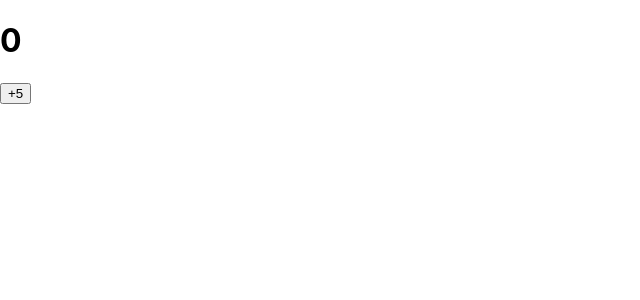
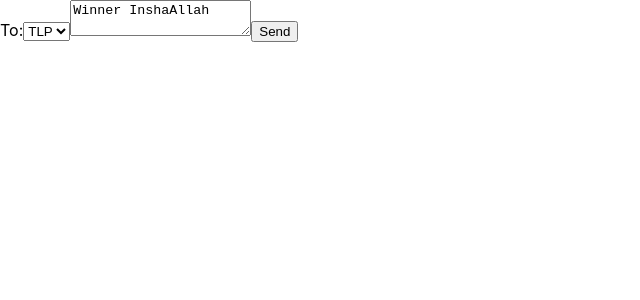
Before and after one commit to AhmedAliEngg/StateChange-ReactJs, a React (Create React App) app: page / in a window 1280 px wide. Shown: the top 300 px of the page, without its empty margins (0-640 px from the left). Built offline with nearby package versions, Linux system fonts and the light colour scheme.

Commit message:
how to target value

```diff
--- a/src/App.js
+++ b/src/App.js
@@ -3,17 +3,32 @@
 import { useState } from 'react';
 
 function App() {
-  const [number, setNumber] = useState(0);
+  const [to, setTo] = useState('TLP');
+  const [message, setMessage] = useState('Winner InshaAllah');
+  const handleSubmit = (e) => {
+    e.preventDefault();
+    setTimeout(() => {
+      alert(`Election commession say ${message} party ${to}`)
+    }, 3000)
+  }
   return (
-    <>
-      <h1>{number}</h1>
-      <button onClick={() => {
-        setNumber(number + 5);
-        setTimeout(() => {
-          alert(number);
-        }, 3000);
-      }}>+5</button>
-    </>
+    <form onSubmit={handleSubmit}>
+      <label>
+        To:{''}
+        <select
+          value={to}
+          onChange={e => setTo(e.target.value)}>
+          <option value="TLP">TLP</option>
+          <option value="pti">pti</option>
+        </select>
+        <textarea
+          placeholder="Message"
+          value={message}
+          onChange={e => setMessage(e.target.value)}
+        />
+        <button type="submit">Send</button>
+      </label>
+    </form>
   );
 }
 
```
